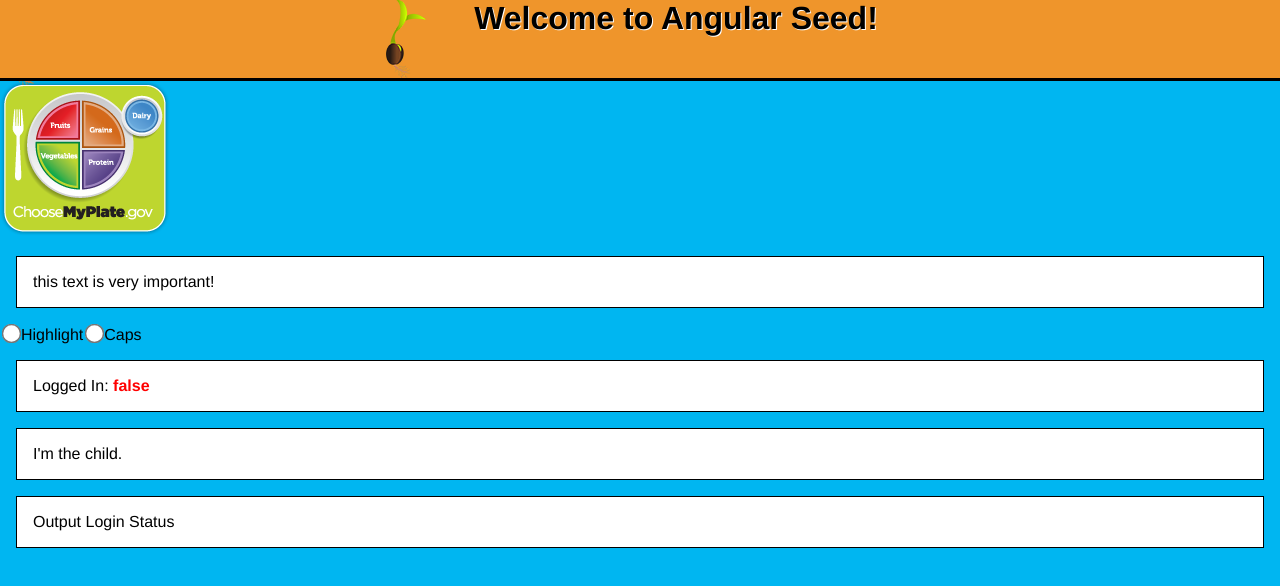
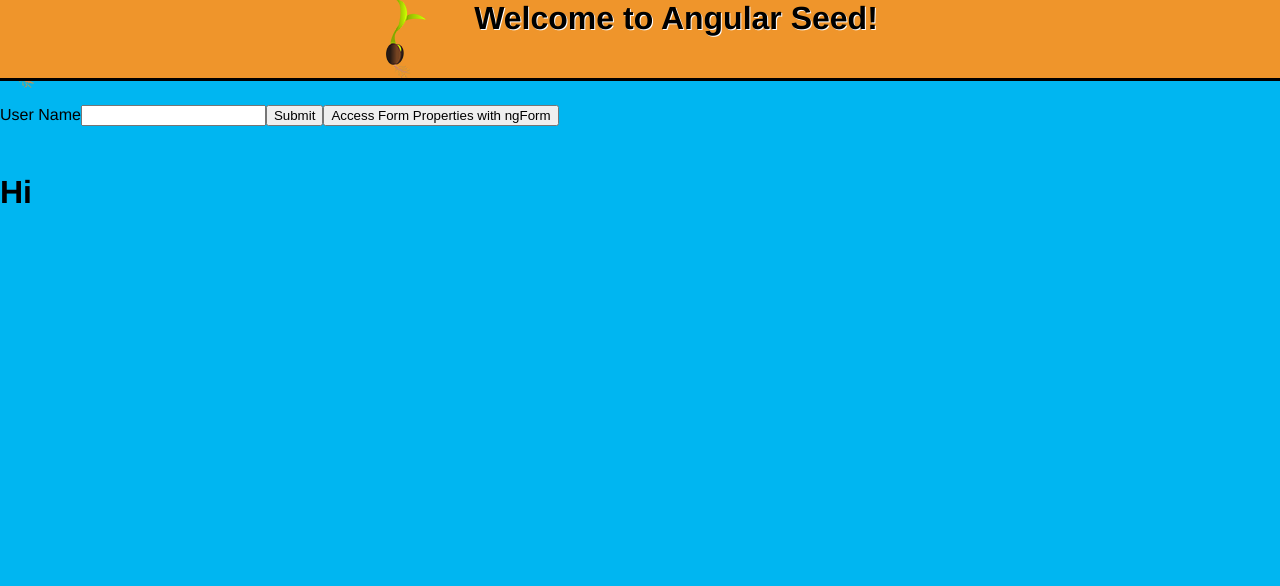
Before and after one commit to kevinruse/angular-v14-seed, an Angular app: page / in a window 1280 px wide. Shown: the top 586 px of the page. Built offline with nearby package versions, Linux system fonts and the light colour scheme.

Commit message:
guided exsercise 33 understanding template-driven forms and FormControls

```diff
--- a/src/app/app.component.html
+++ b/src/app/app.component.html
@@ -1,6 +1,7 @@
 <div>
   <app-header [user]="user"></app-header>
-  <section *ngIf="!user.registered">
+  <app-login></app-login>
+  <!--  <section *ngIf="!user.registered">
     <img src="../assets/images/chooseMyPlate.gov.png" />
   </section>
   <section *ngIf="user.registered">
@@ -22,12 +23,12 @@
     style="transform: scale(1.5)"
     (click)="setStylePreference('caps')"
   />
-  <label for="importantCaps">Caps</label>
+  <label for="importantCaps">Caps</label> -->
   <!--   <button (click)="addFruit()">Add a serving of fruit</button>
   <h2>Fruit Counter: <span #fruit></span></h2>
  -->
 
-  <div [ngSwitch]="loggedIn">
+  <!--  <div [ngSwitch]="loggedIn">
     <p>
       Logged In:
       <span *ngSwitchCase="false" class="notRegistered">{{ loggedIn }}</span>
@@ -35,7 +36,7 @@
       <span *ngSwitchDefault>Default Text Goes Here</span>
     </p>
   </div>
-  <app-child (login)="logIn($event)"></app-child>
+  <app-child (login)="logIn($event)"></app-child> -->
   <!-- <p>The App is working!</p> -->
   <!-- <form class="caution"> -->
   <!--   <app-form-input icon="envelope">
--- a/src/app/app.module.ts
+++ b/src/app/app.module.ts
@@ -1,20 +1,24 @@
-import { NgModule } from "@angular/core";
-import { BrowserModule } from "@angular/platform-browser";
+import { NgModule } from '@angular/core';
+import { BrowserModule } from '@angular/platform-browser';
 
 import { AppComponent } from './app.component';
 import { ChildComponent } from './child/child.component';
-import { HeaderComponent } from "./header/header.component";
+import { HeaderComponent } from './header/header.component';
 
 import { FormInputComponent } from './form-input/form-input.component';
-import { FontAwesomeModule } from "@fortawesome/angular-fontawesome";
+import { FontAwesomeModule } from '@fortawesome/angular-fontawesome';
+import { FormsModule } from '@angular/forms';
+import { LoginComponent } from './login/login.component';
 
 @NgModule({
-     imports: [ BrowserModule, FontAwesomeModule ],
-     declarations: [ AppComponent,
-                     ChildComponent,
-                     FormInputComponent,
-                     HeaderComponent ],
-     bootstrap: [ AppComponent ]
+  imports: [BrowserModule, FontAwesomeModule, FormsModule],
+  declarations: [
+    AppComponent,
+    ChildComponent,
+    FormInputComponent,
+    HeaderComponent,
+    LoginComponent,
+  ],
+  bootstrap: [AppComponent],
 })
-
 export class AppModule {}
--- /dev/null
+++ b/src/app/login/login.component.html
@@ -0,0 +1,9 @@
+<form #userNameForm="ngForm" (ngSubmit)="onSubmit(userNameForm.value)">
+  <label for="userName">User Name</label>
+  <input type="text" id="userName" name="userName" [(ngModel)]="userName" />
+  <button type="submit">Submit</button>
+  <button type="button" (click)="log(userNameForm)">
+    Access Form Properties with ngForm
+  </button>
+</form>
+<h1>Hi {{ userName }}</h1>
--- /dev/null
+++ b/src/app/login/login.component.ts
@@ -0,0 +1,22 @@
+import { Component, OnInit } from '@angular/core';
+
+@Component({
+  selector: 'app-login',
+  templateUrl: './login.component.html',
+  styleUrls: ['./login.component.css'],
+})
+export class LoginComponent implements OnInit {
+  userName!: string;
+
+  onSubmit(form: any): void {
+    console.log('you submitted value: ', form);
+  }
+
+  log(val: any): void {
+    console.log(val);
+  }
+
+  constructor() {}
+
+  ngOnInit(): void {}
+}
```
Also changed, not shown: src/app/login/login.component.css (added), 1 other file (tests, documents, lock files or other folders).
